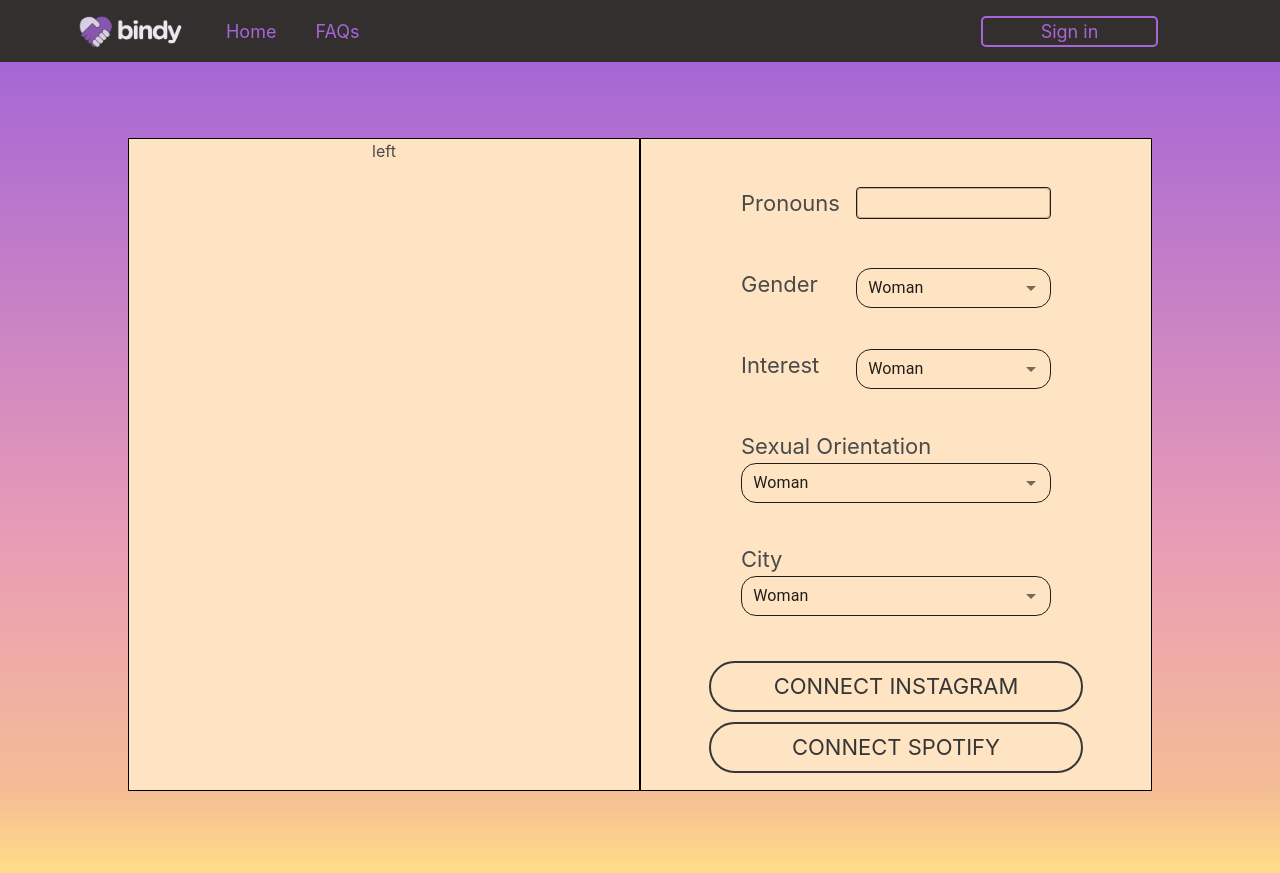
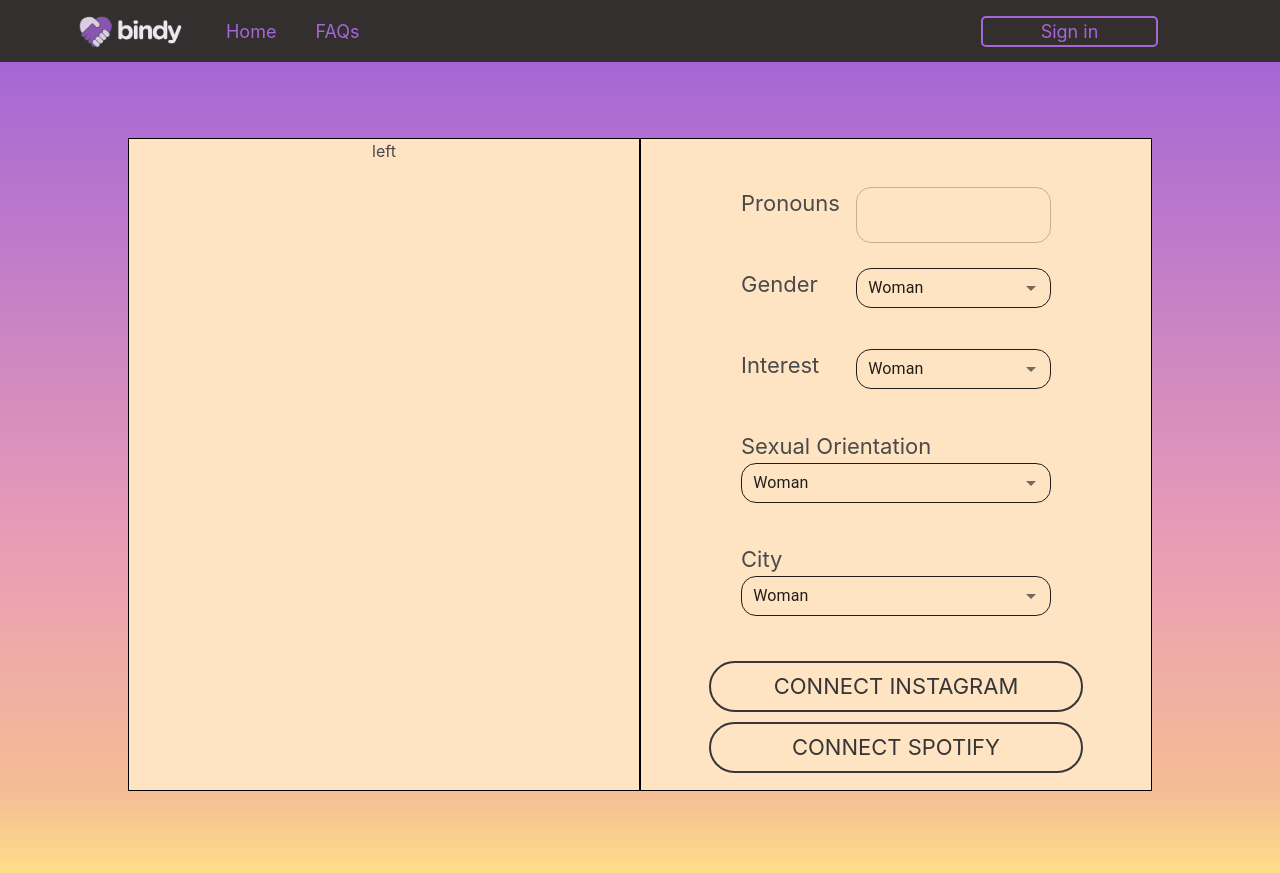
Before and after one commit to sangle-developh/Blindr, a React (Create React App) app: page /account in a window 1280 px wide. Built offline with nearby package versions, Linux system fonts and the light colour scheme.

Commit message:
text field styling

```diff
--- a/package.json
+++ b/package.json
@@ -7,6 +7,7 @@
     "@emotion/react": "^11.4.1",
     "@emotion/styled": "^11.3.0",
     "@material-ui/core": "^5.0.0-beta.5",
+    "@material-ui/styles": "^4.11.4",
     "@testing-library/jest-dom": "^5.14.1",
     "@testing-library/react": "^11.2.7",
     "@testing-library/user-event": "^12.8.3",
--- a/src/Components/Account/index.css
+++ b/src/Components/Account/index.css
@@ -58,6 +58,11 @@ h3 {
   color: black;
   font-size: 18px;
   padding: 0.2rem 0.7rem 0.2rem 0.7rem;
+  border-radius: 15px;
+}
+
+.pronouns-input .MuiOutlinedInput-root {
+  border-radius: 15px;
 }
 
 .selection {
--- a/src/Components/Account/index.js
+++ b/src/Components/Account/index.js
@@ -8,8 +8,23 @@ import FormControl from '@material-ui/core/FormControl';
 import Select from '@material-ui/core/Select';
 import NativeSelect from '@material-ui/core/NativeSelect';
 import TextField from '@material-ui/core/TextField';
+import { makeStyles } from '@material-ui/styles';
+
+// const useStyles = makeStyles({
+//   pronouns: {
+//     width: 195,
+//     height: 32,
+//     backgroundColor: 'transparent',
+//     border: 1,
+//     color: 'black',
+//     // font-size: 18,
+//     // padding: 0.2rem 0.7rem 0.2rem 0.7rem,
+//   },
+// });
 
 const Signup = () => {
+  // const classes = useStyles();
+
   const sexualOrientaions = [
     'Straight',
     'Lesbian',
@@ -43,11 +58,15 @@ const Signup = () => {
           <div className="form-field">
             <h3>Pronouns</h3>
             <TextField
-              InputProps={{
-                className: 'pronouns-input',
-              }}
+              variant="outlined"
+              // InputProps={{
+              //   className: 'pronouns-input',
+              // }}
+              className="pronouns-input"
+              // className={classes.pronouns}
             />
           </div>
+
           <div className="form-field">
             <h3>Gender</h3>
             <FormControl className="formControl">
```
Also changed, not shown: 1 other file (tests, documents, lock files or other folders).
